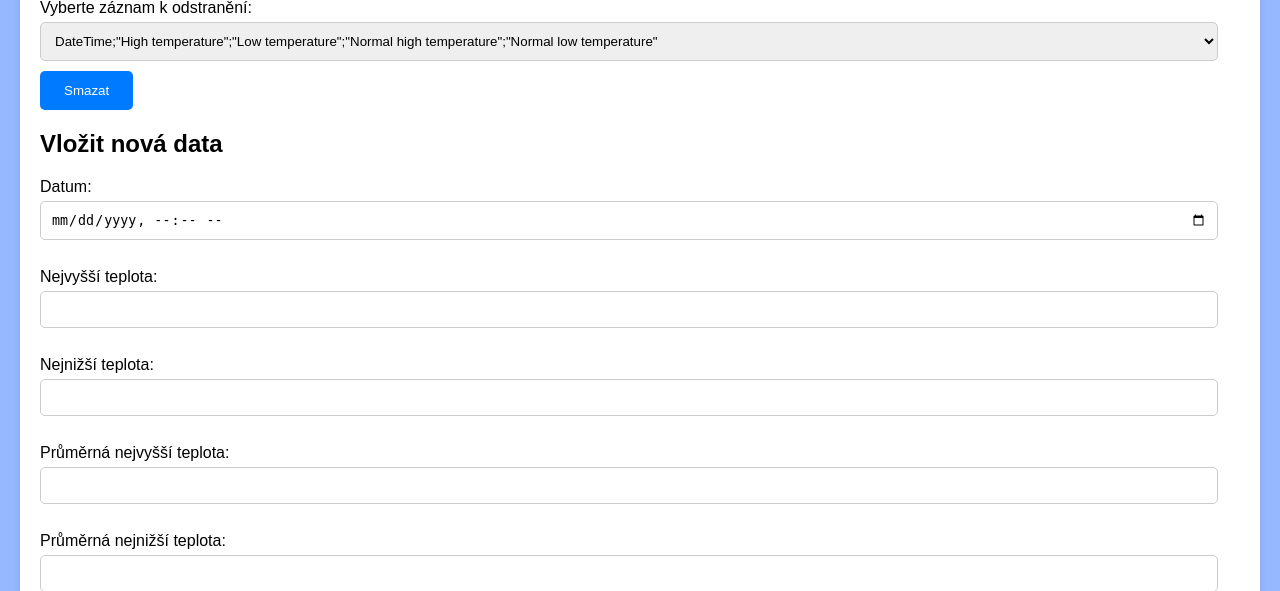
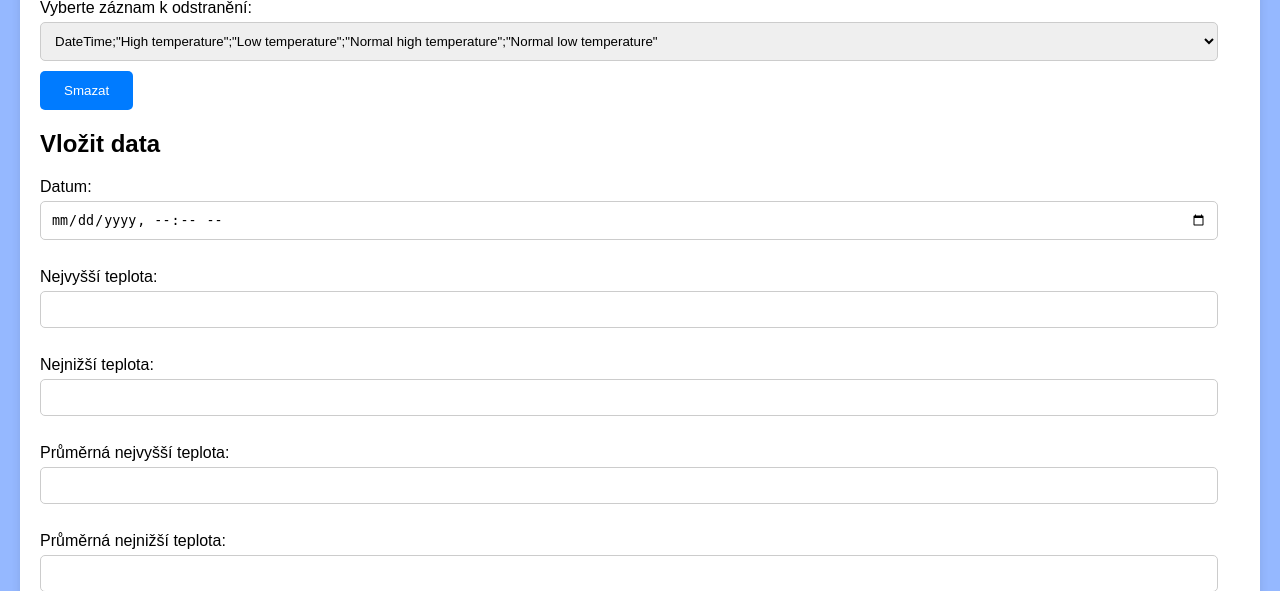
Before and after one commit to MoretonIsland/Teploty, a PHP site: page / in a window 1280 px wide. Shown: the part 5909-6500 px from the top of the page. Run offline with PHP 8.4, Linux system fonts and the light colour scheme.

Commit message:
Update index.php

```diff
--- a/index.php
+++ b/index.php
@@ -90,7 +90,7 @@ fclose($fileHandle);
 </form>
 
 
-<h2>Vložit nová data</h2>
+<h2>Vložit data</h2>
 <form id="insertForm">
     <label for="date">Datum:</label>
     <input type="datetime-local" id="date" name="date" required><br><br>
```
